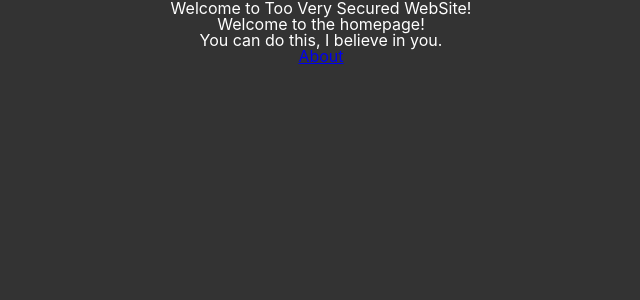
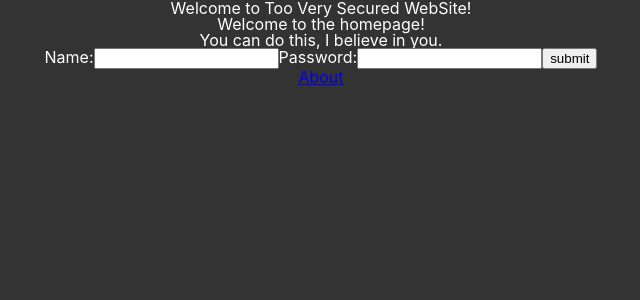
Before and after one commit to eraser5th/Too-Very-Secured-Server-v2.0.0, a React (Create React App) app: page / in a window 1280 px wide. Shown: the top 300 px of the page, without its empty margins (319-959 px from the left). Built offline with nearby package versions, Linux system fonts and the light colour scheme.

Commit message:
react router

```diff
--- a/src/App.tsx
+++ b/src/App.tsx
@@ -1,18 +1,39 @@
-import React from 'react';
+import React, { useRef } from 'react';
 import { Routes, Route, Link } from 'react-router-dom';
 import './App.css';
+import Main from './Main';
 
-const Home: React.VFC = () => (
+const Home: React.VFC = () => {
+  const id = useRef<HTMLInputElement>(null);
+  const password = useRef<HTMLInputElement>(null);
+  const submit = (): void => {
+    fetch(`url/?id=${id.current?.value}&password=${password.current?.value}`)
+      .then((res) => console.log(res))
+      .catch((err) => console.log(err));
+  };
+
+  return (
     <>
       <main>
         <h2>Welcome to the homepage!</h2>
         <p>You can do this, I believe in you.</p>
       </main>
+      <form action={`url/?id=${id.current?.value}&password=${id.current?.value}`}>
+        Name:
+        <input ref={id} type="text" name="id" />
+        Password:
+        <input ref={password} type="text" name="password" />
+        <button type="button" value="Submit" onClick={submit}>
+          submit
+        </button>
+      </form>
       <nav>
         <Link to="/about">About</Link>
       </nav>
+      <Main />
     </>
   );
+};
 
 const About: React.VFC = () => (
   <>
--- /dev/null
+++ b/src/Main.tsx
@@ -0,0 +1,25 @@
+import React, { useEffect, useState } from 'react';
+import { parseJsonText } from 'typescript';
+
+type TemperatureList = {
+  temperature: number,
+  time: number,
+}[];
+
+const Main: React.VFC = () => {
+  const [tempratureList, setTemp] = useState<TemperatureList>([]);
+  useEffect(() => {
+    setInterval(() => {
+      fetch('https://lunabbit.ddns.net/tempertures')
+        .then((res) => res.json().then((data) => setTemp(data)))
+        .catch((err) => console.log(err));
+    }, 10000);
+  }, []);
+  return (
+    <ul>
+      {tempratureList.map((temp) => <li>{temp}</li>)}
+    </ul>
+  );
+};
+
+export default Main;
```
Lines whose indentation alone changed are shown as unchanged.
